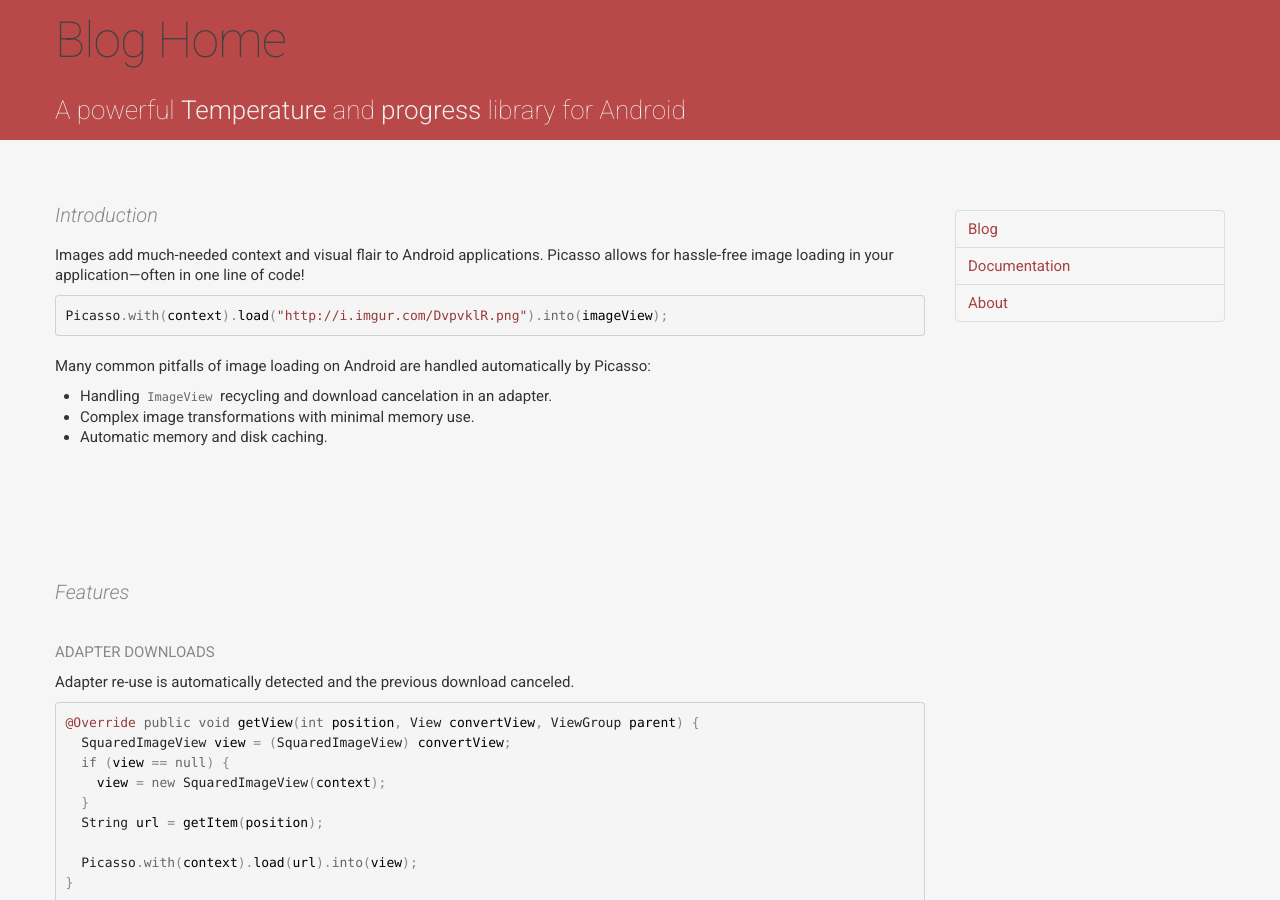
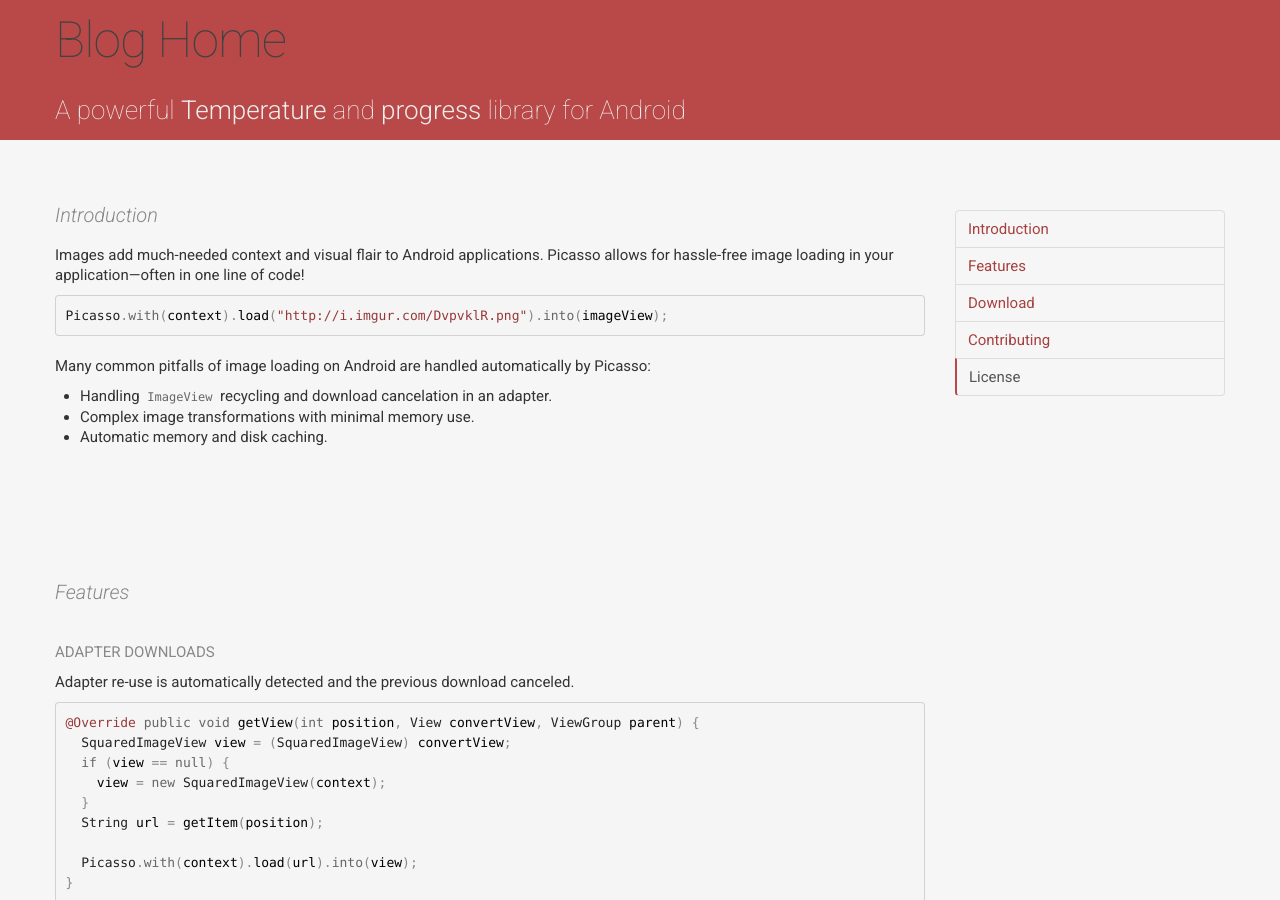
Before and after one commit to juliuskrah/juliuskrah.github.io, a Jekyll site: the page built from index.html, in a window 1280 px wide and 900 px high. Built offline with Jekyll 4.4.1, drawn with Linux system fonts in a browser that asks for light colours; nearby versions of some CDN libraries.

```diff
--- a/_layouts/default.html
+++ b/_layouts/default.html
@@ -15,9 +15,11 @@
                 <div class="span3">
                     <div class="content-nav" data-spy="affix" data-offset-top="80">
                         <ul class="nav nav-tabs nav-stacked primary">
-                            <li><a href="/blog">Blog</a></li>
-                            <li><a href="/docs">Documentation</a></li>
-                            <li><a href="/about">About</a></li>
+                            <li><a href="#introduction">Introduction</a></li>
+                            <li><a href="#features">Features</a></li>
+                            <li><a href="#download">Download</a></li>
+                            <li><a href="#contributing">Contributing</a></li>
+                            <li><a href="#license">License</a></li>
                         </ul>
                     </div>
                 </div>
```
